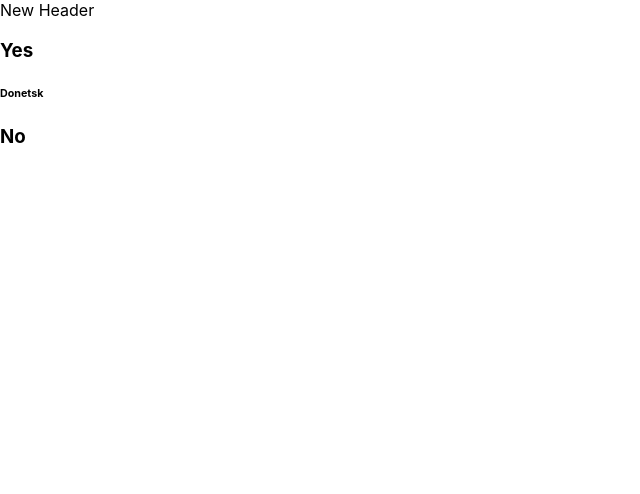
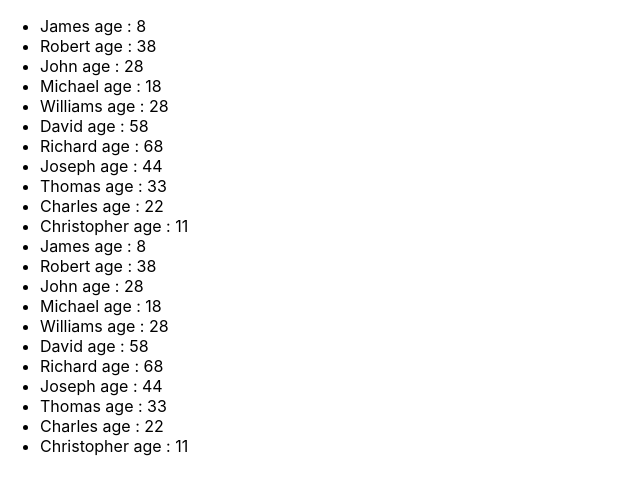
Before and after one commit to Srh-Yakovenko-ua/it-incubator-mikrotasks, a React (Create React App) app: page / in a window 1280 px wide. Shown: the top 494 px of the page, without its empty margins (0-640 px from the left). Built offline with nearby package versions, Linux system fonts and the light colour scheme.

Commit message:
add useState students

```diff
--- a/src/App.tsx
+++ b/src/App.tsx
@@ -1,16 +1,40 @@
-import React from 'react';
+import React, {useState} from 'react';
 import './App.css';
 import {Header} from './site/Header';
 import {Body, differentCities} from './site/Body';
 import {Footer} from './site/Footer';
+import {NewComponent} from './site/NewComponent';
+
 
 function App() {
+    const [students, setStudents] = useState([
+        {id: 1, name: 'James', age: 8},
+        {id: 2, name: 'Robert', age: 38},
+        {id: 3, name: 'John', age: 28},
+        {id: 4, name: 'Michael', age: 18},
+        {id: 5, name: 'Williams', age: 28},
+        {id: 6, name: 'David', age: 58},
+        {id: 7, name: 'Richard', age: 68},
+        {id: 8, name: 'Joseph', age: 44},
+        {id: 9, name: 'Thomas', age: 33},
+        {id: 10, name: 'Charles', age: 22},
+        {id: 11, name: 'Christopher', age: 11},
+        {id: 1, name: 'James', age: 8},
+        {id: 2, name: 'Robert', age: 38},
+        {id: 3, name: 'John', age: 28},
+        {id: 4, name: 'Michael', age: 18},
+        {id: 5, name: 'Williams', age: 28},
+        {id: 6, name: 'David', age: 58},
+        {id: 7, name: 'Richard', age: 68},
+        {id: 8, name: 'Joseph', age: 44},
+        {id: 9, name: 'Thomas', age: 33},
+        {id: 10, name: 'Charles', age: 22},
+        {id: 11, name: 'Christopher', age: 11},
+    ]);
+
+
     return (
-        <>
-            <Header title={'New Header'} />
-            <Body titleForBody={'Yes'} city={differentCities}/>
-            <Footer titleForFooter={'No'}/>
-        </>
+        <NewComponent students={students}/>
     );
 }
 
```
